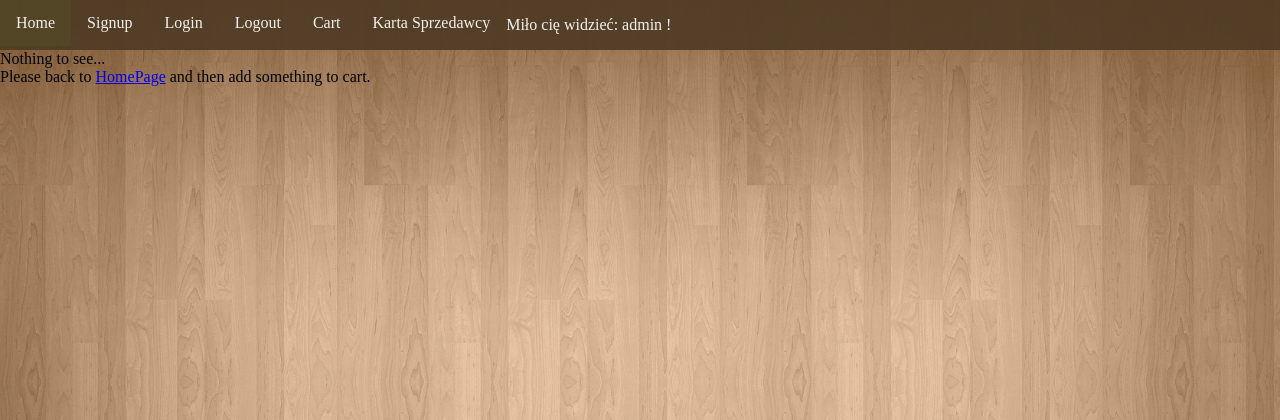
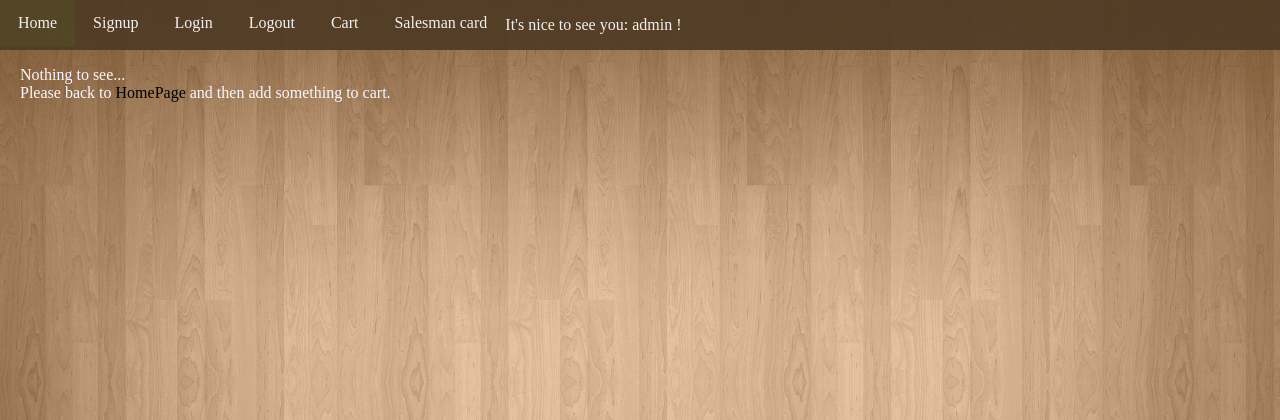
Before and after one commit to krzysiekmwk/BazaDanych2, a Django app: page /home/cart/ in a window 1280 px wide. Shown: the top 420 px of the page. Run offline with Django 3.2, Linux system fonts and the light colour scheme; a user stored in the database is signed in; data comes from the database, SQL or seed files in the repository; both versions use the stored data as it was after the commit.

Commit message:
css changes, cart modified

```diff
--- a/DjangoProject/BazaDanych2Project/Projekt/static/Projekt/style_cart.css
+++ b/DjangoProject/BazaDanych2Project/Projekt/static/Projekt/style_cart.css
@@ -0,0 +1,20 @@
+.cart_text {
+    color: ghostwhite;
+    margin-left: 20px;
+}
+
+.cart_text a {
+    text-decoration: none;
+    color: black;
+}
+
+.messages {
+    margin-top: 0;
+    list-style-type: none;
+}
+
+.messages li {
+    color: red;
+    font-size: 40px;
+    font-weight: 900;
+}
--- a/DjangoProject/BazaDanych2Project/Projekt/static/Projekt/style_index.css
+++ b/DjangoProject/BazaDanych2Project/Projekt/static/Projekt/style_index.css
@@ -23,7 +23,7 @@ body {
     display: block;
     color: white;
     text-align: center;
-    padding: 14px 16px;
+    padding: 14px 18px;
     text-decoration: none;
 }
 
--- a/DjangoProject/BazaDanych2Project/Projekt/static/Projekt/style_salesman.css
+++ b/DjangoProject/BazaDanych2Project/Projekt/static/Projekt/style_salesman.css
@@ -1,15 +1,16 @@
-.salesman a {
+.salesman {
+    margin-left: 20px;
+}
+
+.salesman p {
     color: ghostwhite;
 }
 
-.salesman a:focus {
-    color: ghostwhite;
+.salesman a {
+    color: black;
+    text-decoration: none;
 }
 
-.salesman a:hover {
-    color: ghostwhite;
-}
-
-.salesman a: {
-    color: ghostwhite;
-}
+/*.salesman a: {*/
+    /*color: ghostwhite;*/
+/*}*/
--- a/DjangoProject/BazaDanych2Project/Projekt/static/Projekt/style_salesman_details.css
+++ b/DjangoProject/BazaDanych2Project/Projekt/static/Projekt/style_salesman_details.css
@@ -1,3 +1,7 @@
-div {
+.salesman-details {
+    margin-left: 20px;
+}
+
+.salesman-details-text {
     color: ghostwhite;
 }
--- a/DjangoProject/BazaDanych2Project/Projekt/templates/Projekt/cart.html
+++ b/DjangoProject/BazaDanych2Project/Projekt/templates/Projekt/cart.html
@@ -4,9 +4,18 @@
 
 {% block content %}
     {% if not all_books_in_user_cart %}
+    <p class="cart_text">
         Nothing to see... </br>
         Please back to <a href="{% url 'home' %}"> HomePage</a> and then add something to cart.
+    </p>
     {% else %}
+    {% if messages %}
+        <ul class="messages">
+            {% for message in messages %}
+            <li>{{ message }}</li>
+            {% endfor %}
+        </ul>
+    {% endif %}
     {% for cart in all_books_in_user_cart %}
         <form action="edit_order/" method="post">
             {% csrf_token %}
@@ -29,11 +38,9 @@
             </div>
         </form>
     {% endfor %}
-    Laczna suma za zamowienia: {{ total_price }}
-    <a href="{% url 'confirm_order' %}"> Potwierdź zamówienie</a>
+    <p class="cart_text">
+        Laczna suma za zamowienia: {{ total_price }}
+        <a href="{% url 'confirm_order' %}"> Potwierdź zamówienie</a>
+    </p>
     {% endif %}
-
-
-
-
 {% endblock %}
--- a/DjangoProject/BazaDanych2Project/Projekt/templates/Projekt/index.html
+++ b/DjangoProject/BazaDanych2Project/Projekt/templates/Projekt/index.html
@@ -18,12 +18,14 @@
             <li><a href="{% url 'login' %}?next=/home/"> Login</a></li>
             <li><a href="{% url 'logout' %}?next=/home/"> Logout</a></li>
             <li><a href="{% url 'cart' %}"> Cart</a></li>
+            <li>
             {% if user.groups.all.0.name == "employee" %}
-                <li><a href="{% url 'salesman' %}"> Karta Sprzedawcy </a></li>
+                <a href="{% url 'salesman' %}"> Salesman card </a>
             {% endif %}
+            </li>
             <li>
                 {% if user.is_authenticated %}
-                <p>Miło cię widzieć: {{ user.username }} !</p>
+                <p>It's nice to see you: {{ user.username }} !</p>
                 {% endif %}
             </li>
         </ul>
--- a/DjangoProject/BazaDanych2Project/Projekt/templates/Projekt/salesman.html
+++ b/DjangoProject/BazaDanych2Project/Projekt/templates/Projekt/salesman.html
@@ -6,7 +6,9 @@
 
     {% for order in all_orders %}
     <div class="salesman">
-            <a href="{{ order.the_same_id }}">{{order.customer}} the order id is: {{order.the_same_id}}</a>
+        <p>
+            User {{ order.customer }} the order is: <a href="{{ order.the_same_id }}">{{order.the_same_id}}</a>
+        </p>
     </div>
     {% endfor %}
 
--- a/DjangoProject/BazaDanych2Project/Projekt/views.py
+++ b/DjangoProject/BazaDanych2Project/Projekt/views.py
@@ -1,10 +1,11 @@
 from django.shortcuts import render, redirect
 from django.contrib.auth import login, authenticate
+from django.contrib.auth.models import Group
 from django.http import HttpResponseRedirect
+from django.contrib import messages
 
 from .models import Assortment, Cart, CompletedCart
 from .forms import SignUpForm
-from django.contrib.auth.models import Group
 
 
 def index(request):
@@ -36,6 +37,7 @@ def salesman_details(request, id=0):
     else:
         return HttpResponseRedirect("/home/#ID" + str(1))
 
+
 def salesman(request):
     user = getattr(request, 'user', None)
     if user.groups.filter(name='employee').exists():
@@ -49,17 +51,12 @@ def salesman(request):
                 list_with_the_same_ids.append(order.the_same_id)
                 filtered_orders.append(order)
 
-
-
-
         context = {
             'all_orders': filtered_orders,
         }
         return render(request, 'Projekt/salesman.html', context)
     else:
         return HttpResponseRedirect("/home/#ID" + str(1))
-
-
 
 
 def signup(request):
@@ -78,6 +75,7 @@ def signup(request):
         form = SignUpForm()
     return render(request, 'Projekt/signup.html', {'form': form})
 
+
 def cart(request):
     customer = getattr(request, 'user', None)
     all_books_in_user_cart = Cart.objects.all().filter(customer=customer.username)
@@ -90,6 +88,7 @@ def cart(request):
         'total_price': round(total_price, 2),
     }
     return render(request, 'Projekt/cart.html', context)
+
 
 def confirm_order(request):
     print("confirm")
@@ -105,7 +104,7 @@ def confirm_order(request):
         completed_cart.customer = item.customer
         completed_cart.the_same_id = the_same_id
         completed_cart.save()
-        if (the_same_id == 0):
+        if the_same_id == 0:
             the_same_id = completed_cart.id
 
         completed_cart.the_same_id = the_same_id
@@ -119,32 +118,38 @@ def confirm_order(request):
 
     return HttpResponseRedirect("/home/#ID" + str(1))
 
+
 def edit_order(request):
     print("EDIT")
     index = 1
-    if (request.POST.get("ID_DELETE")):
+    if request.POST.get("ID_DELETE"):
         id = request.POST.get("ID_DELETE")
         index = id
         cart = Cart.objects.get(id=id)
         cart.delete()
-    elif(request.POST.get("ID_ONE_MORE")):
+    elif request.POST.get("ID_ONE_MORE"):
         id = request.POST.get("ID_ONE_MORE")
         index = id
         cart = Cart.objects.get(id=id)
-        cart.amount += 1
-        cart.total_price = cart.amount * cart.assortment.price
-        cart.save()
-    elif(request.POST.get("ID_ONE_LESS")):
+        assortment = Assortment.objects.get(id=cart.assortment.id)
+        if cart.amount == assortment.amount:
+            messages.info(request, 'There are no more books of such kind in the bookstore')
+        else:
+            cart.amount += 1
+            cart.total_price = cart.amount * cart.assortment.price
+            cart.save()
+    elif request.POST.get("ID_ONE_LESS"):
         id = request.POST.get("ID_ONE_LESS")
         index = id
         cart = Cart.objects.get(id=id)
-        if(not cart.amount <= 1):
+        if not cart.amount <= 1:
             cart.amount -= 1
             cart.total_price = cart.amount * cart.assortment.price
             cart.save()
 
     #return cart(request)
     return HttpResponseRedirect("/home/cart/#ID" + str(index))
+
 
 def add_to_cart(request):
     print("ELL")
```
Also changed, not shown: DjangoProject/BazaDanych2Project/Projekt/templates/Projekt/salesman_details.html (+11 -7 lines), DjangoProject/BazaDanych2Project/db.sqlite3.
